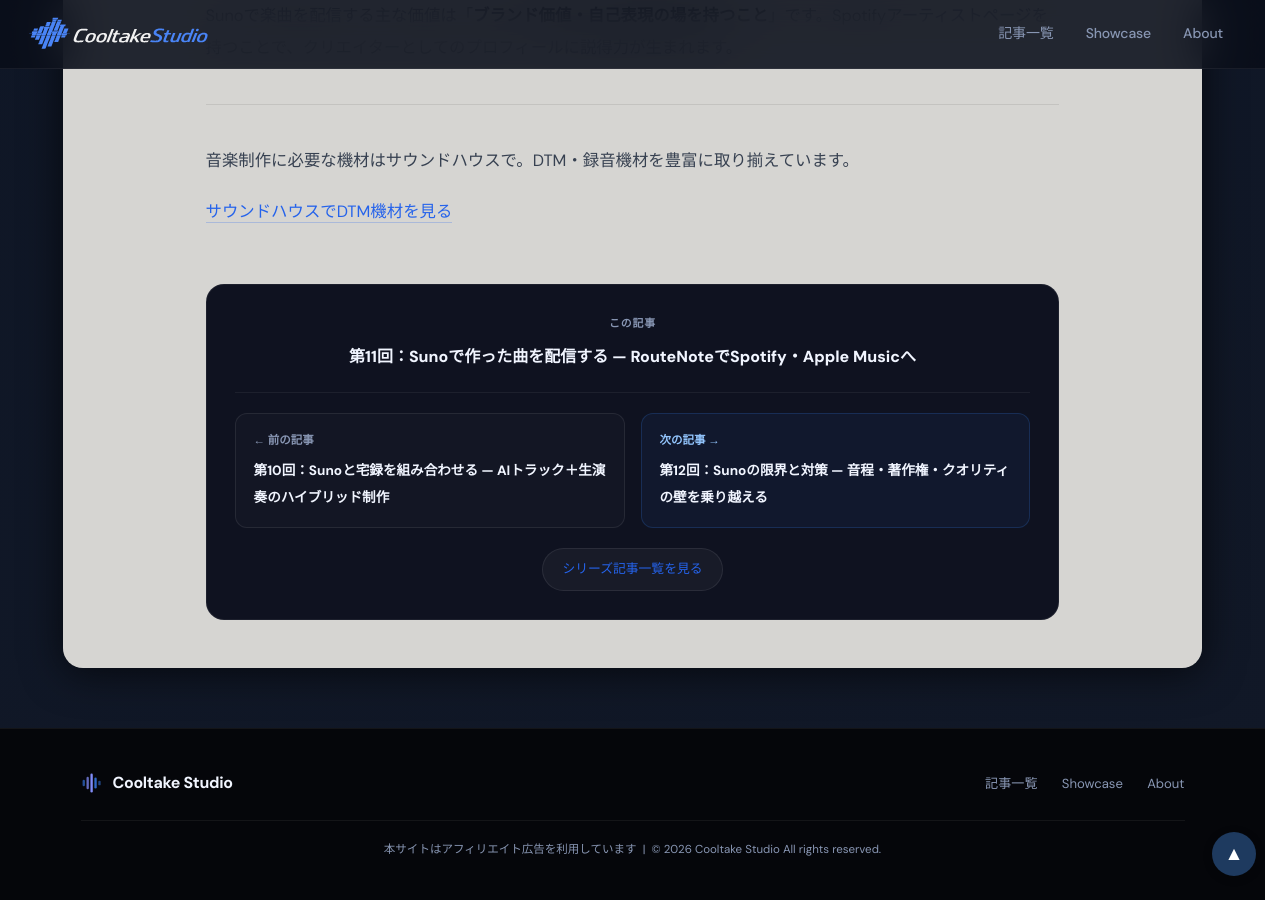
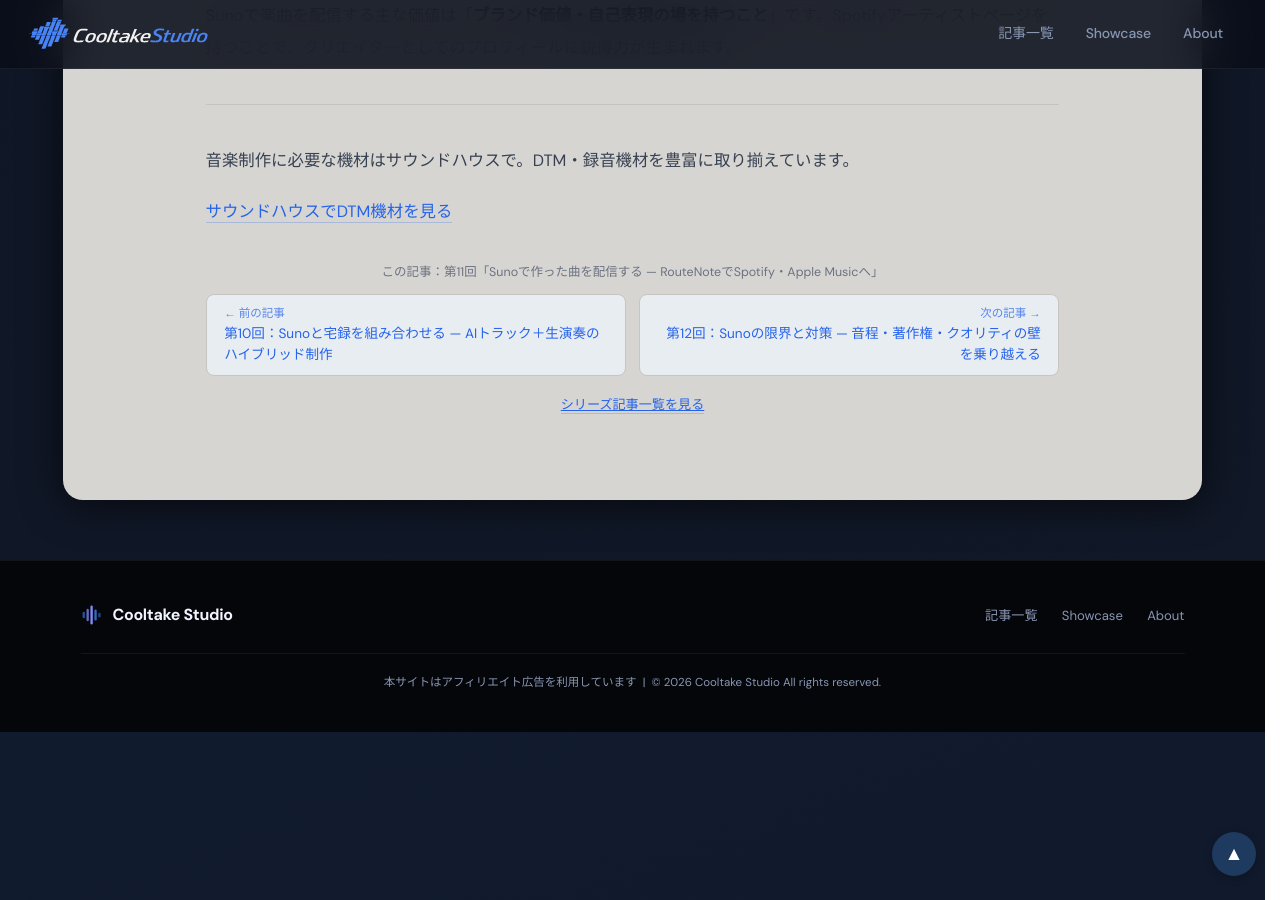
Before and after one commit to cooltake/cooltake-staging, a Jekyll site: the page built from _posts/2026-06-23-suno-guide-11.md, in a window 1280 px wide and 900 px high, scrolled down 4937 px. Built offline with Jekyll 4.4.1, drawn with Linux system fonts in a browser that asks for light colours; some web fonts are replaced; some of the changed lines change nothing that is shown.

Commit message:
style: Sunoガイド前後ナビを日本音楽史シリーズと同系統の配色に統一

```diff
--- a/_posts/2026-06-23-suno-guide-11.md
+++ b/_posts/2026-06-23-suno-guide-11.md
@@ -151,22 +151,17 @@
 <a href="https://h.accesstrade.net/sp/cc?rk=01001xqc00os63&url=https%3A%2F%2Fwww.soundhouse.co.jp%2Fsearch%2Findex%2F%3Fcategory%3D%26search_all%3DDTM" rel="nofollow" referrerpolicy="no-referrer-when-downgrade">サウンドハウスでDTM機材を見る</a>
 </div>
 
-<div style="margin:56px 0 0;padding:28px;background:#0f1220;border:1px solid rgba(255,255,255,0.06);border-radius:18px;">
-  <div style="text-align:center;padding-bottom:20px;margin-bottom:20px;border-bottom:1px solid rgba(255,255,255,0.06);">
-    <span style="display:block;font-size:.68rem;font-weight:700;letter-spacing:.08em;text-transform:uppercase;color:#8896b3;margin-bottom:6px;">この記事</span>
-    <span style="display:block;font-size:1rem;font-weight:800;color:#f1f5ff;">第11回：Sunoで作った曲を配信する — RouteNoteでSpotify・Apple Musicへ</span>
-  </div>
-  <div style="display:grid;grid-template-columns:1fr 1fr;gap:16px;">
-    <a href="/production/suno-guide-10/" style="display:block;padding:16px 18px;border-radius:12px;border:1px solid rgba(255,255,255,0.08);background:rgba(255,255,255,0.02);text-decoration:none;">
-      <span style="display:block;font-size:.72rem;font-weight:700;color:#8896b3;margin-bottom:6px;">&#8592; 前の記事</span>
-      <span style="display:block;font-size:.85rem;color:#f1f5ff;font-weight:600;">第10回：Sunoと宅録を組み合わせる — AIトラック＋生演奏のハイブリッド制作</span>
+<div style="margin:2rem 0;">
+  <p style="text-align:center;font-size:.78rem;color:#6b7280;margin-bottom:.6rem;">この記事：第11回「Sunoで作った曲を配信する — RouteNoteでSpotify・Apple Musicへ」</p>
+  <div style="display:flex;flex-wrap:wrap;gap:.8rem;">
+    <a href="/production/suno-guide-10/" style="flex:1;min-width:200px;display:block;padding:.6rem 1.1rem;background:#e8edf2;border:1px solid #c8c5c0;border-radius:8px;color:#1e3a5f;text-decoration:none;font-size:.85rem;line-height:1.5;">
+      <span style="display:block;font-size:.72rem;opacity:.75;margin-bottom:2px;">← 前の記事</span>
+      <span>第10回：Sunoと宅録を組み合わせる — AIトラック＋生演奏のハイブリッド制作</span>
     </a>
-    <a href="/production/suno-guide-12/" style="display:block;padding:16px 18px;border-radius:12px;border:1px solid rgba(59,130,246,.2);background:rgba(59,130,246,.06);text-decoration:none;">
-      <span style="display:block;font-size:.72rem;font-weight:700;color:#93c5fd;margin-bottom:6px;">次の記事 &#8594;</span>
-      <span style="display:block;font-size:.85rem;color:#f1f5ff;font-weight:600;">第12回：Sunoの限界と対策 — 音程・著作権・クオリティの壁を乗り越える</span>
+    <a href="/production/suno-guide-12/" style="flex:1;min-width:200px;text-align:right;display:block;padding:.6rem 1.1rem;background:#e8edf2;border:1px solid #c8c5c0;border-radius:8px;color:#1e3a5f;text-decoration:none;font-size:.85rem;line-height:1.5;">
+      <span style="display:block;font-size:.72rem;opacity:.75;margin-bottom:2px;">次の記事 →</span>
+      <span>第12回：Sunoの限界と対策 — 音程・著作権・クオリティの壁を乗り越える</span>
     </a>
   </div>
-  <div style="text-align:center;margin-top:20px;">
-    <a href="/series-list.html?series=suno-guide" style="display:inline-block;padding:.5rem 1.2rem;background:rgba(255,255,255,0.04);border:1px solid rgba(255,255,255,0.08);border-radius:9999px;color:#8896b3;text-decoration:none;font-size:.8rem;">シリーズ記事一覧を見る</a>
-  </div>
+  <p style="text-align:center;margin-top:.8rem;"><a href="/series-list.html?series=suno-guide" style="color:#1e3a5f;font-size:.82rem;text-decoration:underline;">シリーズ記事一覧を見る</a></p>
 </div>
```
